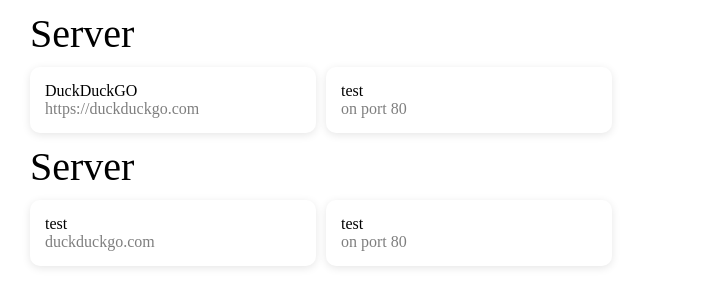
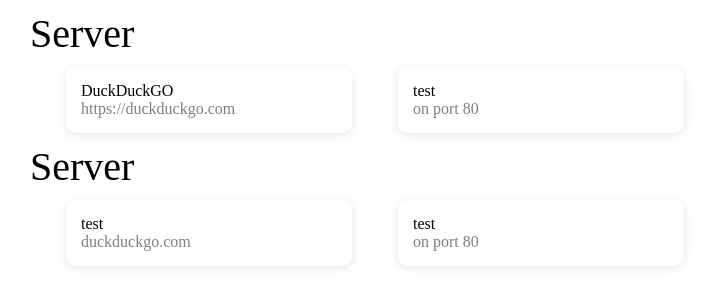
Before and after one commit to KiruPoruno/server-home, a plain HTML site: page index.html in a window 1280 px wide. Shown: the whole page, without its empty margins (260-970 px from the left). Drawn offline with Linux system fonts and the light colour scheme; no server answers.

Commit message:
fix: justify-content now being applied
I also changed it from center to space-evenly.

```diff
--- a/main.css
+++ b/main.css
@@ -29,9 +29,9 @@ body {
 }
 
 #main .links {
+	display: flex;
 	flex-wrap: wrap;
-	display: inline-flex;
-	justify-content: center;
+	justify-content: space-evenly;
 }
 
 .links .link {
```
